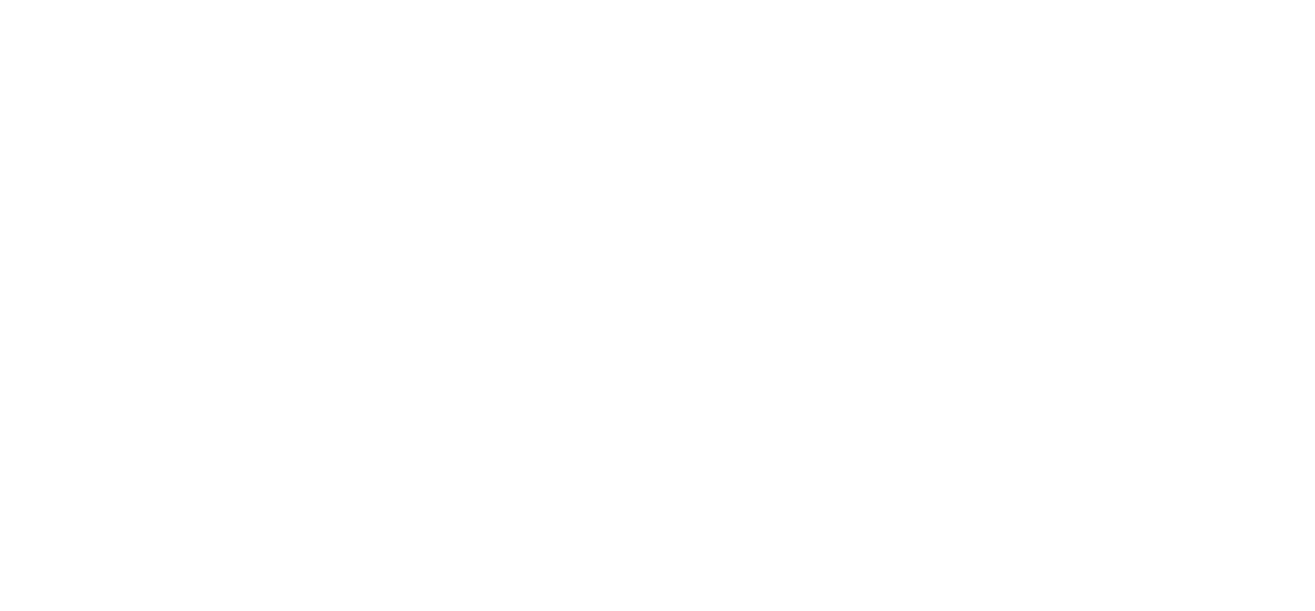
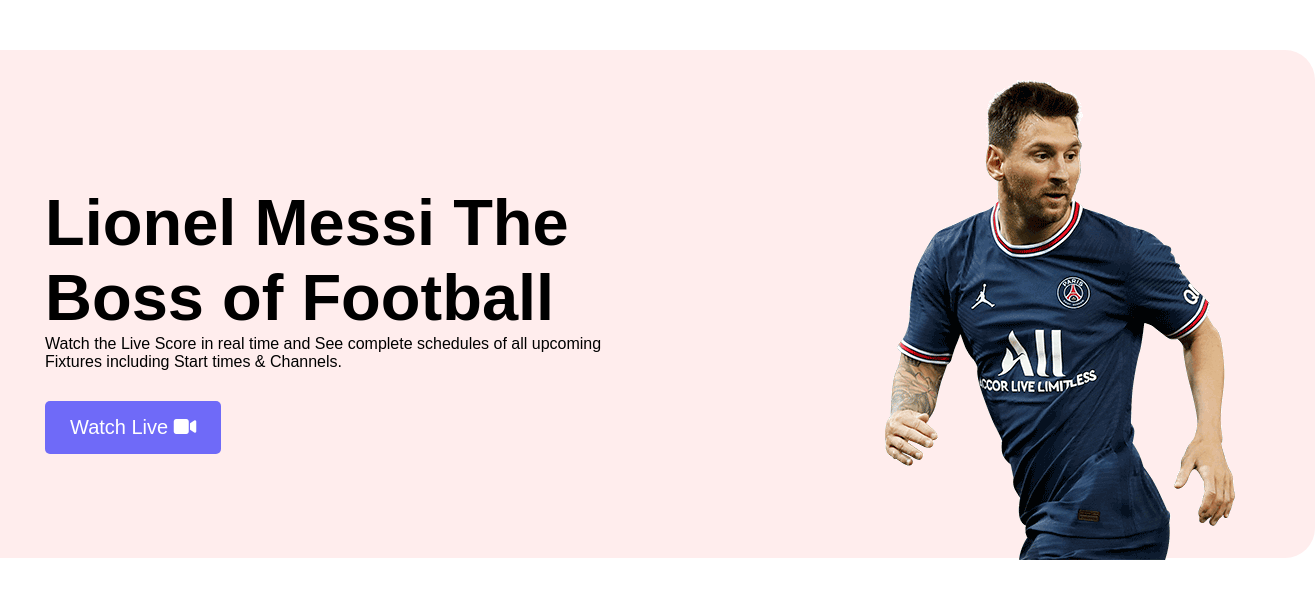
Before and after one commit to saadhossain/finalgoal, a plain HTML site: page index.html in a window 1280 px wide. Shown: the whole page, 1315 px wide, since content can reach past the window. Drawn offline with Linux system fonts and the light colour scheme.

Commit message:
Header Banner Added

```diff
--- a/index.html
+++ b/index.html
@@ -5,11 +5,42 @@
     <meta http-equiv="X-UA-Compatible" content="IE=edge">
     <meta name="viewport" content="width=device-width, initial-scale=1.0">
     <title>Final Goal</title>
-
+    <!-- Shorcut icon/favicon icon -->
+    <link rel="shortcut icon" href="img/finalgoal-icon.svg" type="image/x-icon">
+    <!-- Font Awesome Script -->
+    <script src="https://kit.fontawesome.com/1014a6e7c5.js" crossorigin="anonymous"></script>
     <!-- Main Style Sheet -->
     <link rel="stylesheet" href="style.css">
 </head>
 <body>
+    <main>
+        <!-----------------
+        Banner Section Start
+        ------------------>
+        <section class="container">
+            <div class="banner-area">
+                <div class="banner-info">
+                    <h1>Lionel Messi The Boss of Football</h1>
+                    <p>
+                        Watch the Live Score in real time and See complete schedules of all upcoming Fixtures including Start times & Channels.
+                    </p>
+                    <button class="watch-btn">Watch Live <i class="fa-solid fa-video"></i></button>
+                </div>
+                <div class="banner-image">
+                    <img src="img/lionel-messi-psg.png" alt="">
+                </div>
+            </div>
+        </section>
+        <!-----------------
+        Banner Section End
+        ------------------>
 
+        <!-----------------
+        Blog Section Start
+        ------------------>
+        <section class="container">
+
+        </section>
+    </main>
 </body>
 </html>
--- a/style.css
+++ b/style.css
@@ -0,0 +1,50 @@
+*{
+    margin:0;
+    padding: 0;
+}
+@import url('https://fonts.googleapis.com/css2?family=Poppins&display=swap');
+/*-----------------
+Common Styles
+------------------*/
+body{
+    font-family: 'Poppins', sans-serif;
+}
+main{
+    display: flex;
+    flex-direction: column;
+    align-items: center;
+    justify-content: center;
+}
+.container{
+    width: 1350px;
+}
+
+/* Banner Section Styling */
+.banner-area{
+    display: flex;
+    justify-content: space-between;
+    align-items: center;
+    background-color: #ffeded;
+    border-radius: 30px;
+    padding:0px 80px;
+    padding-top:30px;
+    margin:50px 0px;
+}
+.banner-info{
+    width: 50%;
+}
+.banner-info h1{
+    font-size: 65px;
+}
+.watch-btn{
+    background-color: #6F6AF8;
+    color:#fff;
+    border: none;
+    padding:15px 25px;
+    border-radius: 5px;
+    font-size: 20px;
+    margin-top:30px;
+}
+.banner-image img{
+    margin-bottom: -6px;
+}
```
Also changed, not shown: img/finalgoal-icon.svg (added), img/lionel-messi-psg.png (added), 1 other file.
